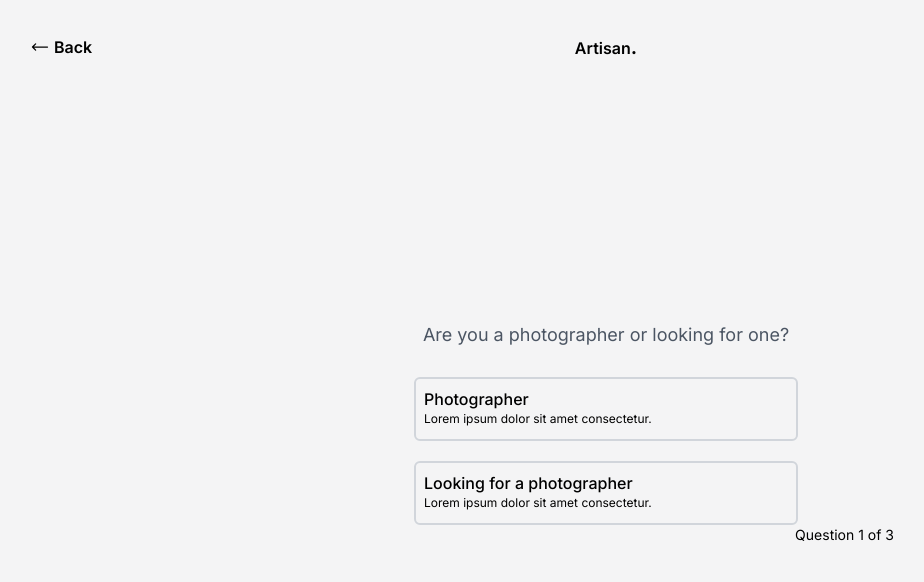
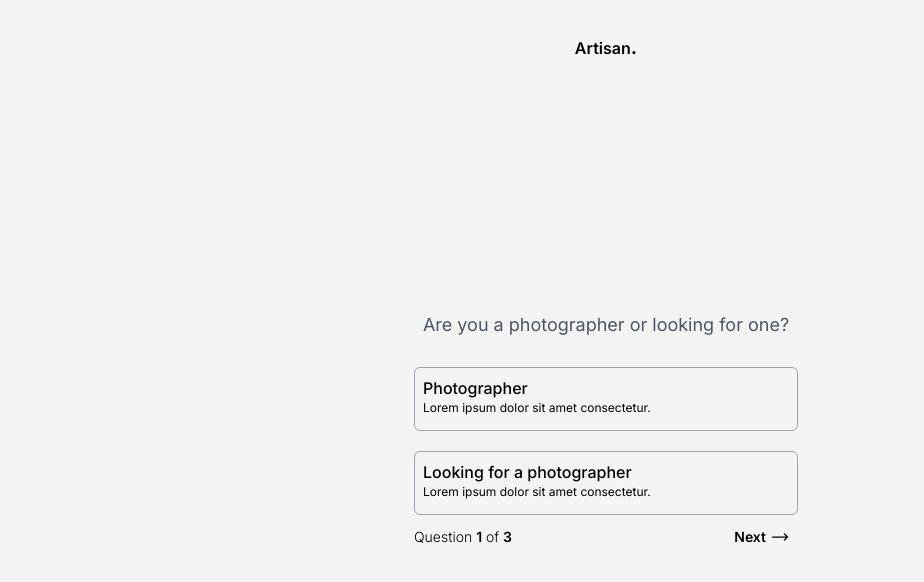
Before and after one commit to Hacker-007/gophotos, a Next.js app: page /waitlist in a window 1280 px wide. Shown: the top 582 px of the page, without its empty margins (34-958 px from the left). Built offline with nearby package versions, Linux system fonts and the light colour scheme.

Commit message:
switched to react-aria and added form validation

```diff
--- /dev/null
+++ b/components/RadioGroup.tsx
@@ -0,0 +1,107 @@
+import { mergeRefs } from '@/utilities/refs'
+import React, { PropsWithChildren, useContext, useRef } from 'react'
+
+import { VisuallyHidden, useRadio, useRadioGroup } from 'react-aria'
+import { RadioGroupState, useRadioGroupState } from 'react-stately'
+
+type RadioGroupProps = {
+	label: string
+}
+
+const RadioGroupContext = React.createContext<RadioGroupState | undefined>(
+	undefined
+)
+
+export function RadioGroup({
+	label,
+	children,
+}: PropsWithChildren<RadioGroupProps>) {
+	const state = useRadioGroupState({})
+	const { radioGroupProps } = useRadioGroup(
+		{
+			isRequired: true,
+			'aria-label': label,
+		},
+		state
+	)
+
+	return (
+		<div
+			{...radioGroupProps}
+			className="flex w-full flex-col items-center space-y-5"
+		>
+			<RadioGroupContext.Provider value={state}>
+				{children}
+			</RadioGroupContext.Provider>
+		</div>
+	)
+}
+
+type RadioItemProps = {
+	value: string
+	name: string
+	onBlur?: (ev: { target: any; type?: any }) => Promise<void | boolean>
+	onChange?: (ev: { target: any; type?: any }) => Promise<void | boolean>
+}
+
+export const RadioGroupItem = React.forwardRef(function RadioGroupItem(
+	{
+		value,
+		name,
+		onBlur,
+		onChange,
+		children,
+	}: PropsWithChildren<RadioItemProps>,
+	forwardRef
+) {
+	const state = useContext(RadioGroupContext)
+	const ref = useRef(null)
+	const { inputProps, isSelected } = useRadio(
+		{ value, children },
+		state!,
+		ref
+	)
+
+	return (
+		<label
+			className={`h-16 w-full max-w-sm rounded-md border border-gray-400 transition-colors duration-200 ${
+				isSelected ? 'border-gray-800' : ''
+			}`}
+		>
+			<VisuallyHidden>
+				<input
+					{...inputProps}
+					name={name}
+					onBlur={onBlur}
+					onChange={async e => {
+						if (inputProps.onChange) {
+							inputProps.onChange(e)
+						}
+
+						if (onChange) {
+							await onChange(e)
+						}
+					}}
+					ref={mergeRefs([ref, forwardRef])}
+				/>
+			</VisuallyHidden>
+			<div className="relative h-full w-full">
+				{children}
+				<svg
+					xmlns="http://www.w3.org/2000/svg"
+					viewBox="0 0 24 24"
+					fill="currentColor"
+					className={`absolute right-2 top-1 h-6 w-6 transition-opacity duration-300 ${
+						isSelected ? 'opacity-100' : 'opacity-0'
+					}`}
+				>
+					<path
+						fillRule="evenodd"
+						d="M2.25 12c0-5.385 4.365-9.75 9.75-9.75s9.75 4.365 9.75 9.75-4.365 9.75-9.75 9.75S2.25 17.385 2.25 12zm13.36-1.814a.75.75 0 10-1.22-.872l-3.236 4.53L9.53 12.22a.75.75 0 00-1.06 1.06l2.25 2.25a.75.75 0 001.14-.094l3.75-5.25z"
+						clipRule="evenodd"
+					/>
+				</svg>
+			</div>
+		</label>
+	)
+})
--- a/components/RadioGroupItem.tsx
+++ /dev/null
@@ -1,42 +0,0 @@
-import {
-	RadioGroupItemProps as RadixRadioGroupItemProps,
-	RadioGroupItem as RadixRadioGroupItem,
-	RadioGroupIndicator as RadixRadioGroupIndicator,
-} from '@radix-ui/react-radio-group'
-
-type RadioGroupItemProps = RadixRadioGroupItemProps
-
-export function RadioGroupItem({
-	value,
-	className,
-	children,
-}: RadioGroupItemProps) {
-	return (
-		<RadixRadioGroupItem
-			className={`rounded-md border-2 border-gray-300 transition-colors duration-300 data-[state=checked]:border-black ${className}`}
-			value={value}
-		>
-			<div className="relative h-full w-full">
-				{children}
-				<RadixRadioGroupIndicator
-					forceMount
-					asChild
-					className="absolute right-2 top-1"
-				>
-					<svg
-						xmlns="http://www.w3.org/2000/svg"
-						viewBox="0 0 24 24"
-						fill="currentColor"
-						className="h-6 w-6 transition-opacity duration-300 data-[state=checked]:opacity-100 data-[state=unchecked]:opacity-0"
-					>
-						<path
-							fillRule="evenodd"
-							d="M2.25 12c0-5.385 4.365-9.75 9.75-9.75s9.75 4.365 9.75 9.75-4.365 9.75-9.75 9.75S2.25 17.385 2.25 12zm13.36-1.814a.75.75 0 10-1.22-.872l-3.236 4.53L9.53 12.22a.75.75 0 00-1.06 1.06l2.25 2.25a.75.75 0 001.14-.094l3.75-5.25z"
-							clipRule="evenodd"
-						/>
-					</svg>
-				</RadixRadioGroupIndicator>
-			</div>
-		</RadixRadioGroupItem>
-	)
-}
--- a/components/layouts/FullscreenBack.tsx
+++ b/components/layouts/FullscreenBack.tsx
@@ -10,27 +10,10 @@ export default function FullscreenBackLayout({ children }: PropsWithChildren) {
 		<div
 			className={`${inter.className} flex h-screen w-screen flex-col bg-zinc-100 px-16 pt-7`}
 		>
-			<nav className="grid h-10 w-full grid-cols-3 grid-rows-1 items-center justify-center">
-				<Link href="/" className="flex items-center font-semibold">
-					<svg
-						xmlns="http://www.w3.org/2000/svg"
-						fill="none"
-						viewBox="0 0 24 24"
-						strokeWidth={1.5}
-						stroke="currentColor"
-						className="h-5 w-5"
-					>
-						<path
-							strokeLinecap="round"
-							strokeLinejoin="round"
-							d="M6.75 15.75L3 12m0 0l3.75-3.75M3 12h18"
-						/>
-					</svg>
-					<span className="pl-1">Back</span>
+			<nav className="flex h-10 w-full items-center justify-center">
+				<Link href="/" className="text-center font-semibold">
+					Artisan<span className="text-xl">.</span>
 				</Link>
-				<p className="text-center font-semibold">
-					Artisan<span className="text-xl">.</span>
-				</p>
 			</nav>
 			{children}
 		</div>
--- /dev/null
+++ b/components/questions/categoryQuestion.tsx
@@ -0,0 +1,102 @@
+import {
+	type SubmitHandler,
+	useForm,
+	SubmitErrorHandler,
+} from 'react-hook-form'
+import { zodResolver } from '@hookform/resolvers/zod'
+import { z } from 'zod'
+import { RadioGroup, RadioGroupItem } from '../RadioGroup'
+
+type CategoryQuestionProps = {
+	questionNumber: number
+}
+
+const questionSchema = z.object({
+	category: z.enum(['photographer', 'customer']),
+})
+
+type QuestionSchema = z.infer<typeof questionSchema>
+
+export default function CategoryQuestion({
+	questionNumber,
+}: CategoryQuestionProps) {
+	const { handleSubmit, register } = useForm<QuestionSchema>({
+		resolver: zodResolver(questionSchema),
+	})
+
+	const onSubmit: SubmitHandler<QuestionSchema> = data => {
+		console.log(data)
+	}
+
+	const onError: SubmitErrorHandler<QuestionSchema> = (errors, e) => {
+		console.log(errors)
+	}
+
+	return (
+		<>
+			<p className="text-lg text-gray-600">
+				Are you a photographer or looking for one?
+			</p>
+			<form
+				action="/"
+				className="mt-7 inline-flex w-1/2 flex-col items-center"
+				onSubmit={handleSubmit(onSubmit, onError)}
+			>
+				<RadioGroup label="Category selection">
+					<RadioGroupItem
+						{...register('category')}
+						value="photographer"
+					>
+						<div className="h-full p-2">
+							<div className="flex flex-col items-start">
+								<p className="font-medium">Photographer</p>
+								<p className="text-xs">
+									Lorem ipsum dolor sit amet consectetur.
+								</p>
+							</div>
+						</div>
+					</RadioGroupItem>
+					<RadioGroupItem {...register('category')} value="customer">
+						<div className="h-full p-2">
+							<div className="flex flex-col items-start">
+								<p className="font-medium">
+									Looking for a photographer
+								</p>
+								<p className="text-xs">
+									Lorem ipsum dolor sit amet consectetur.
+								</p>
+							</div>
+						</div>
+					</RadioGroupItem>
+				</RadioGroup>
+				<div className="mt-1 w-full max-w-sm text-sm">
+					<p className="float-left mt-2 font-light">
+						Question{' '}
+						<span className="font-semibold">{questionNumber}</span>{' '}
+						of <span className="font-semibold">3</span>
+					</p>
+					<button
+						type="submit"
+						className="float-right flex items-center rounded-md p-2 font-semibold hover:bg-gray-200"
+					>
+						<span className="pr-1">Next</span>
+						<svg
+							xmlns="http://www.w3.org/2000/svg"
+							fill="none"
+							viewBox="0 0 24 24"
+							strokeWidth={1.5}
+							stroke="currentColor"
+							className="h-5 w-5"
+						>
+							<path
+								strokeLinecap="round"
+								strokeLinejoin="round"
+								d="M17.25 8.25L21 12m0 0l-3.75 3.75M21 12H3"
+							/>
+						</svg>
+					</button>
+				</div>
+			</form>
+		</>
+	)
+}
--- a/pages/_app.tsx
+++ b/pages/_app.tsx
@@ -4,6 +4,7 @@ import { PropsWithChildren } from 'react'
 
 import { layouts } from '@/components/layouts'
 import type { AppProps } from '@/components/layouts/pageTypes'
+import { SSRProvider } from 'react-aria'
 
 export default function App({ Component, pageProps }: AppProps) {
 	const Layout = Component.layoutKey
@@ -11,8 +12,10 @@ export default function App({ Component, pageProps }: AppProps) {
 		: (page: PropsWithChildren) => <>{page}</>
 
 	return (
-		<Layout>
-			<Component {...pageProps} />
-		</Layout>
+		<SSRProvider>
+			<Layout>
+				<Component {...pageProps} />
+			</Layout>
+		</SSRProvider>
 	)
 }
--- a/pages/index.tsx
+++ b/pages/index.tsx
@@ -24,7 +24,7 @@ const LandingPage: PageWithLayout = () => {
 				</h2>
 				<Link
 					href="/waitlist"
-					className="group mt-10 flex w-fit items-center justify-center rounded-md border border-black/50 px-3 py-2 font-medium hover:bg-gray-200"
+					className="group mt-10 flex w-fit items-center justify-center rounded-md border border-gray-400 px-3 py-2 font-medium hover:bg-gray-200"
 				>
 					<span className="text-sm flex-shrink-0">Join Waitlist</span>
 					<svg
--- a/pages/waitlist.tsx
+++ b/pages/waitlist.tsx
@@ -1,48 +1,55 @@
 import { PageWithLayout } from '@/components/layouts/pageTypes'
-import { RadioGroupItem } from '@/components/RadioGroupItem'
+import CategoryQuestion from '@/components/questions/categoryQuestion'
 
-import { RadioGroup } from '@radix-ui/react-radio-group'
+import { useState } from 'react'
 
 const WaitlistPage: PageWithLayout = () => {
+	const [step, setStep] = useState(1)
+
 	return (
 		<div className="flex h-full w-full flex-col items-center justify-center">
-			<p className="text-lg text-gray-600">
-				Are you a photographer or looking for one?
-			</p>
-			<RadioGroup className="mt-7 flex w-1/2 flex-col items-center">
-				<RadioGroupItem
-					className="h-16 w-full max-w-sm"
-					value="photographer"
-				>
-					<div className="h-full p-2">
-						<div className="flex flex-col items-start">
-							<p className="font-medium">Photographer</p>
-							<p className="text-xs">
-								Lorem ipsum dolor sit amet consectetur.
-							</p>
-						</div>
-					</div>
-				</RadioGroupItem>
-				<RadioGroupItem
-					className="mt-5 h-16 w-full max-w-sm"
-					value="customer"
-				>
-					<div className="h-full p-2">
-						<div className="flex flex-col items-start">
-							<p className="font-medium">
-								Looking for a photographer
-							</p>
-							<p className="text-xs">
-								Lorem ipsum dolor sit amet consectetur.
-							</p>
-						</div>
-					</div>
-				</RadioGroupItem>
-			</RadioGroup>
-			<div className="w-1/2">
-				<p className="float-right text-sm">Question 1 of 3</p>
-			</div>
+			{step === 1 && <CategoryQuestion questionNumber={step} />}
+			{step === 2 && <DummyQuestion questionNumber={step} />}
+			{step === 3 && <DummyQuestion questionNumber={step} />}
 		</div>
+	)
+}
+
+type DummyQuestionProps = {
+	questionNumber: number
+}
+
+function DummyQuestion({ questionNumber }: DummyQuestionProps) {
+	return (
+		<>
+			<p className="text-lg text-gray-600">This is a dummy question.</p>
+			<form className="w-1/2">
+				<div className="mt-1 w-full max-w-sm text-sm">
+					<p className="float-left mt-2 font-light">
+						Question{' '}
+						<span className="font-semibold">{questionNumber}</span>{' '}
+						of <span className="font-semibold">3</span>
+					</p>
+					<button className="float-right flex items-center rounded-md p-2 font-semibold hover:bg-gray-200">
+						<span className="pr-1">Next</span>
+						<svg
+							xmlns="http://www.w3.org/2000/svg"
+							fill="none"
+							viewBox="0 0 24 24"
+							strokeWidth={1.5}
+							stroke="currentColor"
+							className="h-5 w-5"
+						>
+							<path
+								strokeLinecap="round"
+								strokeLinejoin="round"
+								d="M17.25 8.25L21 12m0 0l-3.75 3.75M21 12H3"
+							/>
+						</svg>
+					</button>
+				</div>
+			</form>
+		</>
 	)
 }
 
--- /dev/null
+++ b/utilities/refs.ts
@@ -0,0 +1,13 @@
+export function mergeRefs<T = any>(
+	refs: Array<React.MutableRefObject<T> | React.LegacyRef<T>>
+): React.RefCallback<T> {
+	return value => {
+		refs.forEach(ref => {
+			if (typeof ref === 'function') {
+				ref(value)
+			} else if (ref != null) {
+				;(ref as React.MutableRefObject<T | null>).current = value
+			}
+		})
+	}
+}
```
Also changed, not shown: package.json (+6 -2 lines), 1 other file (tests, documents, lock files or other folders).
